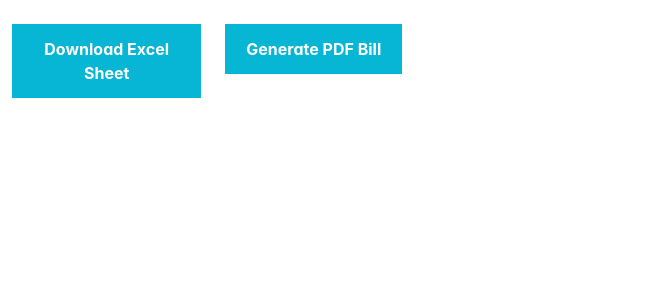
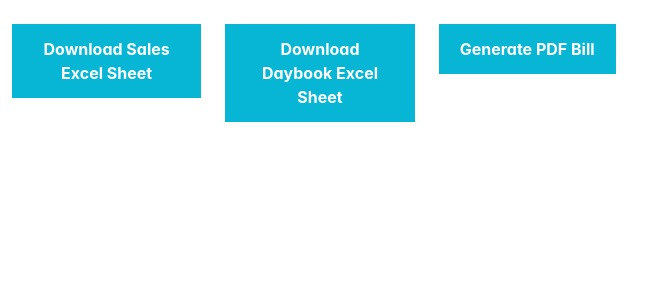
Before and after one commit to KashyapSayani2720/export-excel-pdf, a React (Create React App) app: page / in a window 1280 px wide. Shown: the top 300 px of the page, without its empty margins (0-667 px from the left). Built offline with nearby package versions, Linux system fonts and the light colour scheme.

Commit message:
Created excel sheet download for day book

```diff
--- a/src/App.js
+++ b/src/App.js
@@ -7,13 +7,68 @@ import PdfGenerator from './components/pdf_generator';
 
 function App() {
 
-  function handleDownloadExcel() {
+    function handleDownloadDayBookExcel() {
 
         const baseUrl = process.env.REACT_APP_BASE_URL;
 
         console.log({ baseUrl })
 
-    axios.get(`${baseUrl}/v1/excel/data`)
+        axios.get(`${baseUrl}/v1/excel/day_book`)
+            .then(response => {
+                // Process the response data
+                const data = response.data;
+
+                // Calculate grand total
+                // const grandTotal = calculateGrandTotal(data);
+
+                // Add grand total to the data array
+                const dataArray = data;
+
+                // Format data with column headers
+                const formattedData = formatDataWithHeadersNew(dataArray);
+
+                // Create a new workbook
+                const workbook = XLSX.utils.book_new();
+                const sheet = XLSX.utils.aoa_to_sheet(formattedData);
+
+                // Add the sheet to the workbook
+                XLSX.utils.book_append_sheet(workbook, sheet, "Sheet1");
+
+                // Convert the workbook to a binary string
+                const wbout = XLSX.write(workbook, { bookType: 'xlsx', type: 'binary' });
+
+                // Create a Blob object from the binary string
+                const blob = new Blob([s2ab(wbout)], { type: 'application/octet-stream' });
+
+                // Create a temporary URL for the Blob
+                const url = window.URL.createObjectURL(blob);
+
+                // Create a link element
+                const link = document.createElement('a');
+                link.href = url;
+                link.setAttribute('download', 'day_book.xlsx');
+
+                // Append the link to the document body and click it
+                document.body.appendChild(link);
+                link.click();
+
+                // Cleanup
+                window.URL.revokeObjectURL(url);
+                document.body.removeChild(link);
+            })
+            .catch(error => {
+                console.error('Error fetching data:', error);
+            });
+
+    };
+
+    function handleDownloadSalesExcel() {
+
+        const baseUrl = process.env.REACT_APP_BASE_URL;
+
+        console.log({ baseUrl })
+
+        axios.get(`${baseUrl}/v1/excel/sales_register`)
             .then(response => {
                 // Process the response data
                 const data = response.data;
@@ -46,7 +101,7 @@ function App() {
                 // Create a link element
                 const link = document.createElement('a');
                 link.href = url;
-        link.setAttribute('download', 'data.xlsx');
+                link.setAttribute('download', 'sales_register.xlsx');
 
                 // Append the link to the document body and click it
                 document.body.appendChild(link);
@@ -138,6 +193,34 @@ function App() {
 
         // Format data with column headers
         const formattedData = [headers, ...dataArray.map(item => Object.values(item))];
+
+        return formattedData;
+    }
+
+    // Function to format data with column headers
+    function formatDataWithHeadersNew(dataArray) {
+       // Define column headers
+    const headers = [
+        ["Day Book", "", "", "", "", "", "", ""],
+        ["1-Apr-23 to 29-Dec-23", "", "", "", "", "", "", ""],
+        ["Date", "Particulars", "Vch Type", "Vch No.", "Debit Amount", "Credit Amount"],
+        ["", "", "", "", "Inwards Qty", "Outwards Qty"]
+    ];
+
+    // Format data with column headers and adjust amounts
+    const formattedData = dataArray.map(item => {
+        return [
+            item.date,
+            item.particulars,
+            item.vchType,
+            item.vchNo,
+            item.debitAmount || '', // Display debit amount if available, otherwise leave empty
+            item.creditAmount || '' // Display credit amount if available, otherwise leave empty
+        ];
+    });
+
+    // Insert headers at the beginning of the array
+    formattedData.unshift(...headers);
 
     return formattedData;
     }
@@ -591,7 +674,10 @@ function App() {
             <div className='container-fluid'>
                 <div className='row pt-4'>
                     <div className="col-2">
-            <Button label="Download Excel Sheet" onClick={handleDownloadExcel} />
+                        <Button label="Download Sales Excel Sheet" onClick={handleDownloadSalesExcel} />
+                    </div>
+                    <div className="col-2">
+                        <Button label="Download Daybook Excel Sheet" onClick={handleDownloadDayBookExcel} />
                     </div>
                     <div className="col-2">
                         <PdfGenerator htmlContent={htmlContent} />
```
Lines whose indentation alone changed are shown as unchanged.
